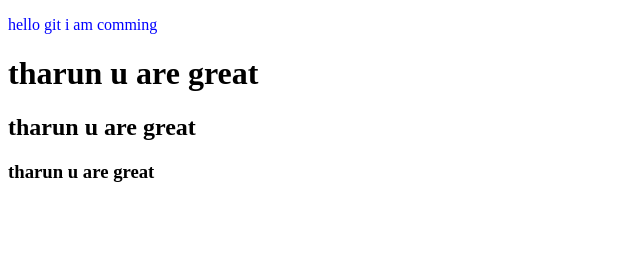
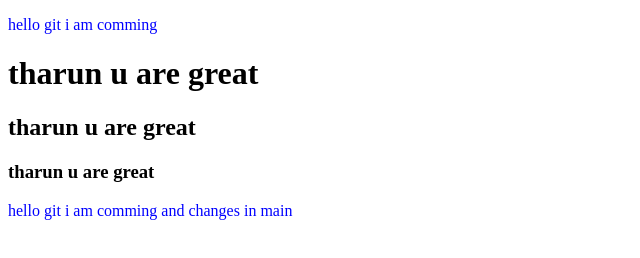
Before and after one commit to Tharun-05/proj, a plain HTML site: page index.html in a window 1280 px wide. Shown: the whole page, without its empty margins (0-640 px from the left). Drawn offline with Linux system fonts and the light colour scheme.

Commit message:
committed changes

```diff
--- a/index.html
+++ b/index.html
@@ -11,5 +11,7 @@
     <h1>tharun u are great</h1>
     <h2>tharun u are great</h2>
     <h3>tharun u are great</h3>
+
+    <p>hello git i am comming and changes in main</p>
 </body>
 </html>
```
